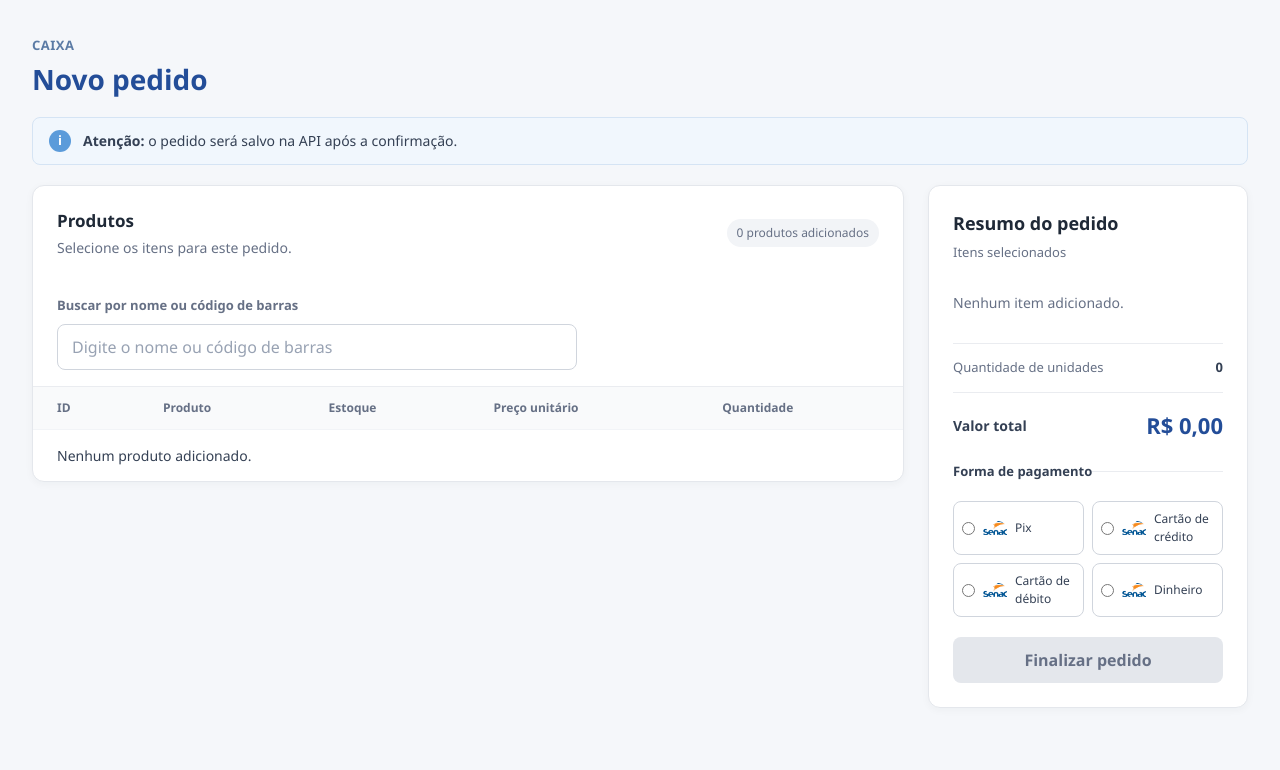
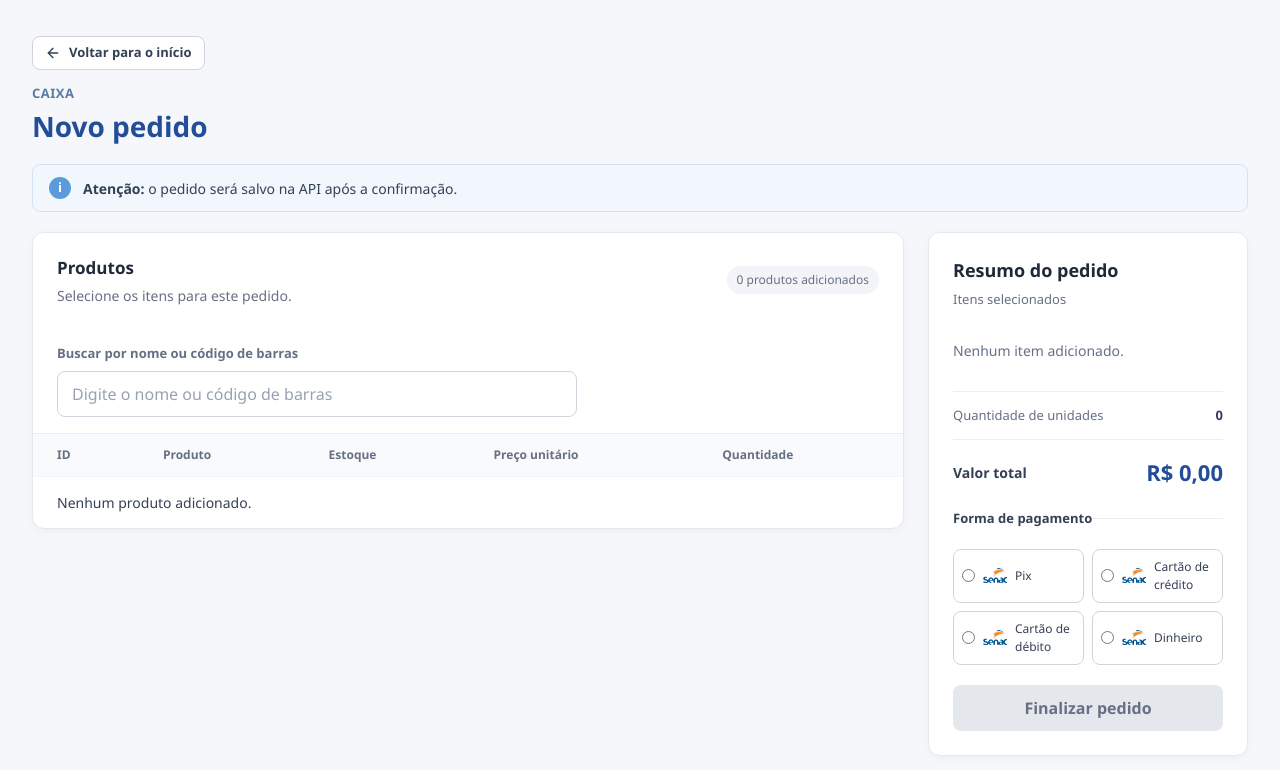
Before and after one commit to Febilando/projeto-integrador-senac, a plain HTML site: page front-end/pages/caixa.html in a window 1280 px wide. Drawn offline with Linux system fonts and the light colour scheme.

Commit message:
refactor: Adicionei a opção de voltar para a página home de dentro da página de novos pedidos, o que vai facilitar a navegação do usuário. Ta,bém foi feito ajustes na exposição do caminho da página rome no navegador da url -> agora quando acessada (ou quando somos direcionados) a página home, a url fica apenas [...]:5500 e não [...]:5500/index.html

```diff
--- a/front-end/assets/js/login.js
+++ b/front-end/assets/js/login.js
@@ -1,6 +1,6 @@
 import { apiRequest } from "./api.js";
 
-const DASHBOARD_URL = new URL("../../index.html", import.meta.url);
+const DASHBOARD_URL = new URL("../../", import.meta.url);
 const MINIMUM_USER_ID = 1;
 
 const form = document.querySelector("#login-form");
--- a/front-end/pages/caixa.html
+++ b/front-end/pages/caixa.html
@@ -14,6 +14,13 @@
 
     <main class="order-main">
         <section class="order-heading">
+            <a class="order-back-link" href="/">
+                <svg width="16" height="16" viewBox="0 0 24 24" fill="none" stroke="currentColor" stroke-width="2" stroke-linecap="round" stroke-linejoin="round" aria-hidden="true">
+                    <path d="M19 12H5"/>
+                    <path d="m12 19-7-7 7-7"/>
+                </svg>
+                Voltar para o início
+            </a>
             <p class="order-eyebrow">Caixa</p>
             <h1>Novo pedido</h1>
         </section>
--- a/front-end/pages/header/header.js
+++ b/front-end/pages/header/header.js
@@ -34,7 +34,7 @@ async function carregarCabecalho() {
 
     const frontendRoot = new URL("../../", pastaHeader);
     const homeLink = document.querySelector("header .marca a");
-    if (homeLink) homeLink.href = new URL("index.html", frontendRoot).href;
+    if (homeLink) homeLink.href = new URL("/", frontendRoot).href;
 
     const lupa = document.querySelector("header form img");
 
--- a/front-end/styles/caixa.css
+++ b/front-end/styles/caixa.css
@@ -412,6 +412,27 @@ body {
     text-align: center;
 }
 
+.order-back-link {
+    display: inline-flex;
+    align-items: center;
+    gap: 8px;
+    margin-bottom: 14px;
+    padding: 6px 12px;
+    border: 1px solid #d0d5dd;
+    border-radius: 8px;
+    color: #344054;
+    background: #fff;
+    font-size: 13px;
+    font-weight: 600;
+    text-decoration: none;
+    transition: background-color 0.15s ease, border-color 0.15s ease;
+}
+
+.order-back-link:hover {
+    background: #f9fafb;
+    border-color: #98a2b3;
+}
+
 @media (max-width: 980px) {
     .order-layout {
         grid-template-columns: minmax(0, 1fr) 280px;
```
